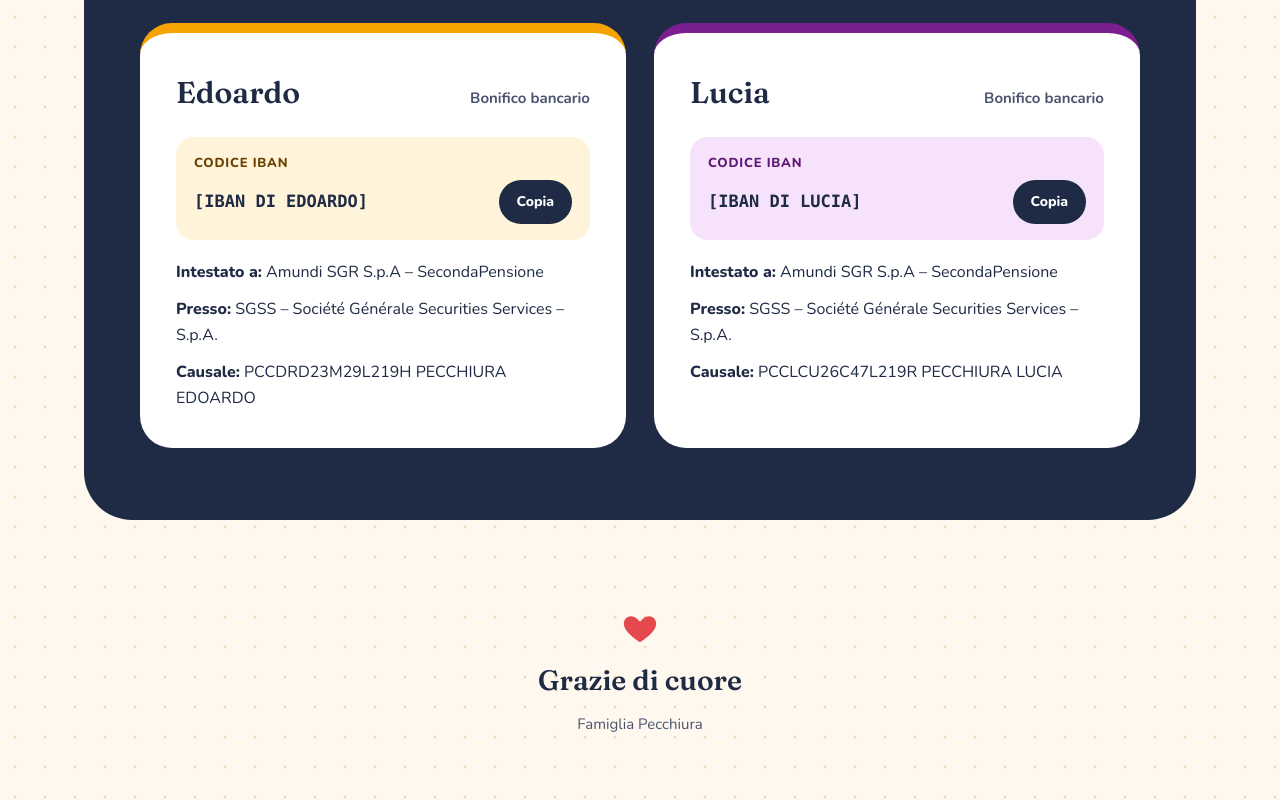
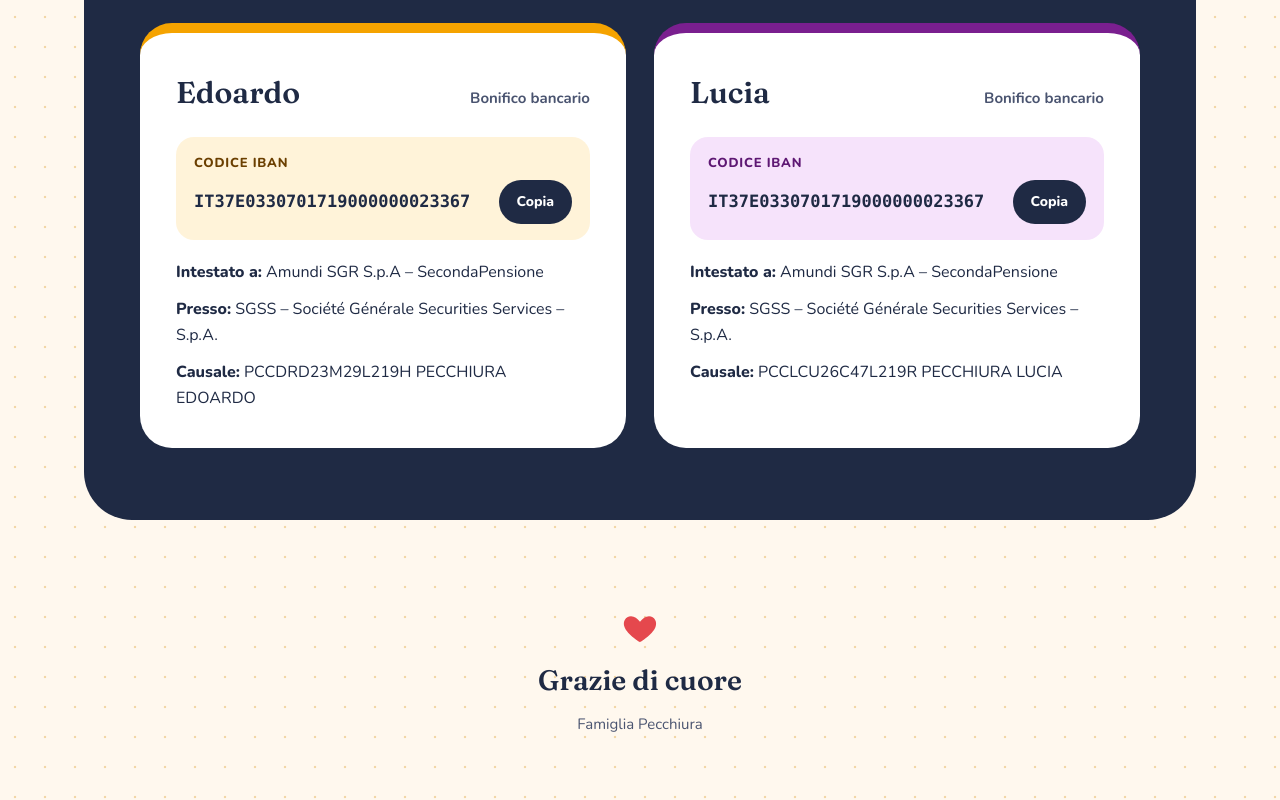
Before and after one commit to Pekkhyu/website, a plain HTML site: page index.html in a window 1280 px wide. Shown: the part 2518-3318 px from the top of the page. Drawn offline with nearby package versions, Linux system fonts and the light colour scheme.

Commit message:
add iban

```diff
--- a/index.html
+++ b/index.html
@@ -150,7 +150,7 @@
               <div style="display: flex; flex-direction: column; gap: 6px; background: #FFF3D9; border-radius: 18px; padding: 16px 18px">
                 <span style="font-weight: 800; font-size: 13px; letter-spacing: 0.06em; text-transform: uppercase; color: #6B3F00">Codice IBAN</span>
                 <div style="display: flex; flex-wrap: wrap; align-items: center; justify-content: space-between; gap: 12px">
-                  <span style="font-family: ui-monospace, 'SF Mono', Menlo, Consolas, monospace; font-weight: 700; font-size: 17px; word-break: break-all">[IBAN DI EDOARDO]</span>
+                  <span style="font-family: ui-monospace, 'SF Mono', Menlo, Consolas, monospace; font-weight: 700; font-size: 17px; word-break: break-all">IT37E0330701719000000023367</span>
                   <button type="button" style="background: #1F2A44; color: #FFFFFF; border: 0; border-radius: 999px; padding: 10px 18px; min-height: 44px; font-family: inherit; font-weight: 800; font-size: 14px; cursor: pointer">Copia</button>
                 </div>
               </div>
@@ -170,7 +170,7 @@
               <div style="display: flex; flex-direction: column; gap: 6px; background: #F6E3FB; border-radius: 18px; padding: 16px 18px">
                 <span style="font-weight: 800; font-size: 13px; letter-spacing: 0.06em; text-transform: uppercase; color: #5E1873">Codice IBAN</span>
                 <div style="display: flex; flex-wrap: wrap; align-items: center; justify-content: space-between; gap: 12px">
-                  <span style="font-family: ui-monospace, 'SF Mono', Menlo, Consolas, monospace; font-weight: 700; font-size: 17px; word-break: break-all">[IBAN DI LUCIA]</span>
+                  <span style="font-family: ui-monospace, 'SF Mono', Menlo, Consolas, monospace; font-weight: 700; font-size: 17px; word-break: break-all">IT37E0330701719000000023367</span>
                   <button type="button" style="background: #1F2A44; color: #FFFFFF; border: 0; border-radius: 999px; padding: 10px 18px; min-height: 44px; font-family: inherit; font-weight: 800; font-size: 14px; cursor: pointer">Copia</button>
                 </div>
               </div>
```
